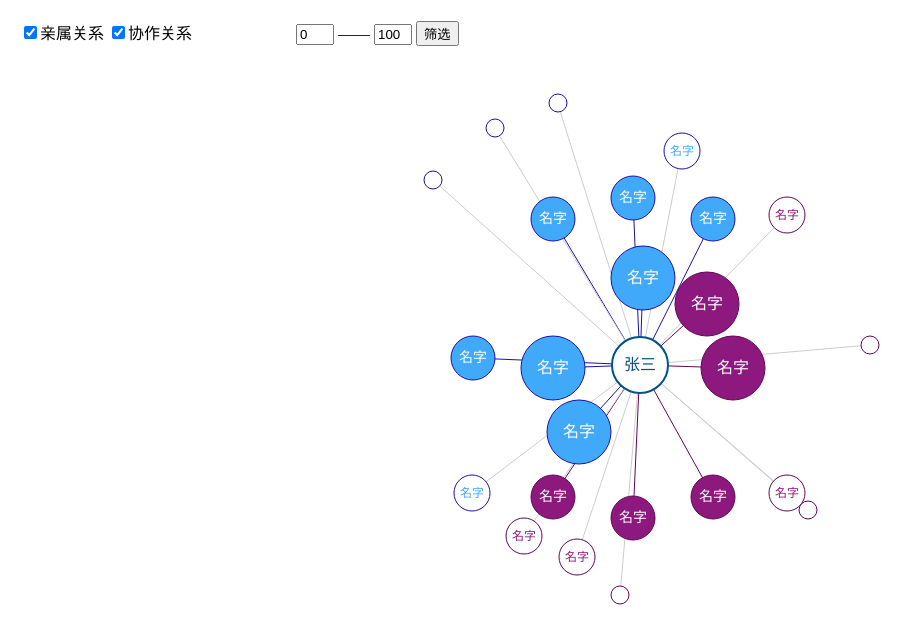
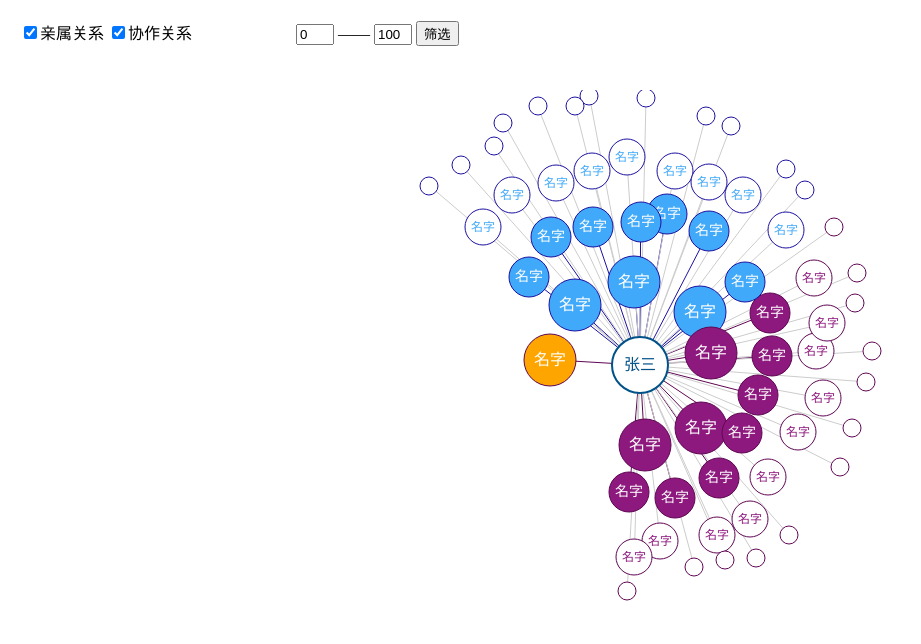
Before and after one commit to 547079434/dragline, a plain HTML site: page drag_and_line.html in a window 1280 px wide. Shown: the whole page, without its empty margins (0-921 px from the left). Drawn offline with Linux system fonts and the light colour scheme.

Commit message:
no message

```diff
--- a/drag_and_line.html
+++ b/drag_and_line.html
@@ -32,36 +32,104 @@
     var data = {
         'father':{'id':'main','name':'张三'},
         'children':[
-            {'id':'1','name':'名字','style':1,'close':90},
-            {'id':'2','name':'名字','style':1,'close':90},
-            {'id':'3','name':'名字','style':1,'close':90},
-            {'id':'6','name':'名字','style':2,'close':90},
-            {'id':'7','name':'名字','style':2,'close':90},
-            {'id':'8','name':'名字','style':3,'close':90},
-            {'id':'11','name':'名字','style':1,'close':80},
-            {'id':'12','name':'名字','style':1,'close':80},
-            {'id':'13','name':'名字','style':1,'close':80},
-            {'id':'14','name':'名字','style':1,'close':80},
-            {'id':'15','name':'名字','style':2,'close':80},
-            {'id':'16','name':'名字','style':2,'close':80},
-            {'id':'17','name':'名字','style':2,'close':80},
-            {'id':'18','name':'名字','style':3,'close':80},
-            {'id':'19','name':'名字','style':3,'close':80},
-            {'id':'21','name':'名字','style':1,'close':50},
-            {'id':'22','name':'名字','style':1,'close':50},
-            {'id':'23','name':'名字','style':2,'close':50},
-            {'id':'24','name':'名字','style':2,'close':50},
-            {'id':'25','name':'名字','style':2,'close':50},
-            {'id':'28','name':'名字','style':2,'close':50},
-            {'id':'26','name':'名字','style':3,'close':50},
-            {'id':'27','name':'名字','style':3,'close':50},
-            {'id':'31','name':'名字','style':1,'close':40},
-            {'id':'32','name':'名字','style':3,'close':40},
-            {'id':'35','name':'名字','style':1,'close':40},
-            {'id':'36','name':'名字','style':1,'close':40},
-            {'id':'33','name':'名字','style':2,'close':40},
-            {'id':'34','name':'名字','style':2,'close':40},
-            {'id':'39','name':'名字','style':2,'close':40},
+            {'id':'1_1','name':'名字','style':1,'close':90},
+            {'id':'1_2','name':'名字','style':1,'close':90},
+            {'id':'1_3','name':'名字','style':1,'close':90},
+            {'id':'1_4','name':'名字','style':1,'close':90},
+            {'id':'1_5','name':'名字','style':1,'close':90},
+            {'id':'1_6','name':'名字','style':2,'close':90},
+            {'id':'1_7','name':'名字','style':2,'close':90},
+            {'id':'1_8','name':'名字','style':2,'close':90},
+            {'id':'1_9','name':'名字','style':2,'close':90},
+            {'id':'1_10','name':'名字','style':3,'close':90},
+
+            {'id':'2_1','name':'名字','style':1,'close':80},
+            {'id':'2_2','name':'名字','style':1,'close':80},
+            {'id':'2_3','name':'名字','style':1,'close':80},
+            {'id':'2_4','name':'名字','style':1,'close':80},
+            {'id':'2_5','name':'名字','style':2,'close':80},
+            {'id':'2_6','name':'名字','style':2,'close':80},
+            {'id':'2_7','name':'名字','style':2,'close':80},
+            {'id':'2_8','name':'名字','style':2,'close':80},
+            {'id':'2_9','name':'名字','style':2,'close':80},
+            {'id':'2_10','name':'名字','style':2,'close':80},
+            {'id':'2_11','name':'名字','style':2,'close':80},
+            {'id':'2_12','name':'名字','style':2,'close':80},
+            {'id':'2_13','name':'名字','style':1,'close':80},
+            {'id':'2_14','name':'名字','style':1,'close':80},
+            {'id':'2_15','name':'名字','style':1,'close':80},
+            {'id':'2_16','name':'名字','style':1,'close':80},
+            {'id':'2_17','name':'名字','style':1,'close':80},
+            {'id':'2_18','name':'名字','style':1,'close':80},
+            {'id':'2_19','name':'名字','style':2,'close':80},
+            {'id':'2_20','name':'名字','style':2,'close':80},
+
+            {'id':'3_1','name':'名字','style':1,'close':50},
+            {'id':'3_2','name':'名字','style':1,'close':50},
+            {'id':'3_3','name':'名字','style':1,'close':50},
+            {'id':'3_4','name':'名字','style':1,'close':50},
+            {'id':'3_5','name':'名字','style':1,'close':50},
+            {'id':'3_6','name':'名字','style':1,'close':50},
+            {'id':'3_7','name':'名字','style':1,'close':50},
+            {'id':'3_8','name':'名字','style':1,'close':50},
+            {'id':'3_9','name':'名字','style':1,'close':50},
+            {'id':'3_10','name':'名字','style':1,'close':50},
+            {'id':'3_11','name':'名字','style':1,'close':50},
+            {'id':'3_12','name':'名字','style':1,'close':50},
+            {'id':'3_13','name':'名字','style':1,'close':50},
+            {'id':'3_14','name':'名字','style':1,'close':50},
+            {'id':'3_15','name':'名字','style':2,'close':50},
+            {'id':'3_16','name':'名字','style':2,'close':50},
+            {'id':'3_17','name':'名字','style':2,'close':50},
+            {'id':'3_18','name':'名字','style':2,'close':50},
+            {'id':'3_19','name':'名字','style':2,'close':50},
+            {'id':'3_20','name':'名字','style':2,'close':50},
+            {'id':'3_21','name':'名字','style':2,'close':50},
+            {'id':'3_22','name':'名字','style':2,'close':50},
+            {'id':'3_23','name':'名字','style':2,'close':50},
+            {'id':'3_24','name':'名字','style':2,'close':50},
+            {'id':'3_25','name':'名字','style':2,'close':50},
+            {'id':'3_26','name':'名字','style':2,'close':50},
+            {'id':'3_27','name':'名字','style':2,'close':50},
+            {'id':'3_28','name':'名字','style':2,'close':50},
+
+            {'id':'4_1','name':'名字','style':1,'close':40},
+            {'id':'4_2','name':'名字','style':1,'close':40},
+            {'id':'4_3','name':'名字','style':1,'close':40},
+            {'id':'4_4','name':'名字','style':1,'close':40},
+            {'id':'4_5','name':'名字','style':1,'close':40},
+            {'id':'4_6','name':'名字','style':1,'close':40},
+            {'id':'4_7','name':'名字','style':1,'close':40},
+            // {'id':'4_8','name':'名字','style':1,'close':40},
+            // {'id':'4_9','name':'名字','style':1,'close':40},
+            // {'id':'4_10','name':'名字','style':1,'close':40},
+            // {'id':'4_11','name':'名字','style':1,'close':40},
+            // {'id':'4_12','name':'名字','style':1,'close':40},
+            // {'id':'4_13','name':'名字','style':1,'close':40},
+            {'id':'4_14','name':'名字','style':1,'close':40},
+            {'id':'4_15','name':'名字','style':1,'close':40},
+            {'id':'4_16','name':'名字','style':1,'close':40},
+            {'id':'4_17','name':'名字','style':1,'close':40},
+            {'id':'4_18','name':'名字','style':1,'close':40},
+            // {'id':'4_19','name':'名字','style':1,'close':40},
+            // {'id':'4_20','name':'名字','style':1,'close':40},
+            // {'id':'4_21','name':'名字','style':1,'close':40},
+            // {'id':'4_22','name':'名字','style':1,'close':40},
+            // {'id':'4_23','name':'名字','style':2,'close':40},
+            // {'id':'4_24','name':'名字','style':2,'close':40},
+            {'id':'4_25','name':'名字','style':2,'close':40},
+            {'id':'4_26','name':'名字','style':2,'close':40},
+            {'id':'4_27','name':'名字','style':2,'close':40},
+            {'id':'4_28','name':'名字','style':2,'close':40},
+            {'id':'4_29','name':'名字','style':2,'close':40},
+            {'id':'4_31','name':'名字','style':2,'close':40},
+            {'id':'4_32','name':'名字','style':2,'close':40},
+            {'id':'4_33','name':'名字','style':2,'close':40},
+            {'id':'4_34','name':'名字','style':2,'close':40},
+            {'id':'4_35','name':'名字','style':2,'close':40},
+            {'id':'4_36','name':'名字','style':2,'close':40},
+            {'id':'4_37','name':'名字','style':2,'close':40},
+
         ]
     }
     var data2 = {
@@ -82,7 +150,7 @@
         ]
     }
 
-    var info = DragLine.LoadingInfo(board,data);
+    var info = DragLine.LoadingInfo(board,data,3);
     function fuc(id){
         console.log('单机:',id);
     }
--- a/js/dragline.js
+++ b/js/dragline.js
@@ -595,14 +595,14 @@ DragLine.CreateMenu = function($board){
 }
 
 // 生成单一指向关系图
-DragLine.LoadingInfo = function($board,data){
+DragLine.LoadingInfo = function($board,data,num=1){
     // 获取变量
     var width = $board.width();                                         //画板宽度
     var height = $board.height();                                       //画板高度
     var x0 = width/2-30;                                                //中心点x轴
     var y0 = height/2-30;                                               //中心点y轴
-    var r_list = [90,160,210,250]                                       //外层半径
-    var partNum = 2                                                     //模块数量 (目前支持2、3分法)
+    var r_list = [80,140,195,245]                                       //外层半径
+    var partNum = num                                                   //模块数量 (目前支持2、3分法)
     // 中心点画圆
     var circle = '<circle cx="30" cy="30" r="28" style="fill:white;" stroke="rgb(0,82,137)" stroke-width="2"></circle><text x="50%" y="50%" dy=".3em" fill="rgb(0,82,137)" text-anchor="middle">'+data.father.name+'</text>';
     var obj = $board.createMoveObj(circle,x0,y0,data.father.id);
@@ -618,25 +618,44 @@ DragLine.LoadingInfo = function($board,data){
             return [y1,y2];
         }
     }
-    // 获取等分列表(n表示一象限几等分)
+    // 获取等分列表
     function get_x_list(r){
         var n;
         if(r<100){
             n = 1;
-        }else if(r < 200){
+        }else if(r < 120){
             n = 2;
+        }else if(r < 160){
+            n = 3;
+        }else if(r < 220){
+            n = 4;
         }else{
-            n = 3;
+            n = 5;
         }
         var x_list = [];
-        if(n==1){
+        if(n==1){               // 总点数：8
             x_list = [x0,x0+Math.sqrt(2)*r/2,x0-Math.sqrt(2)*r/2,x0+r,x0-r];
-        }else if(n==2){
+        }else if(n==2){         // 总点数：12
             x_list = [x0,x0+r/2,x0-r/2,x0+Math.sqrt(3)*r/2,x0-Math.sqrt(3)*r/2,x0+r,x0-r];
-        }else if(n==3){
-            x_list = [x0,x0+r/4,x0-r/4,x0+r/2,x0-r/2,x0+3*r/4,x0-3*r/4,x0+r,x0-r];
+        }else if(n==3){         // 总点数：20
+            x_list = [x0,x0+3*r/10,x0-3*r/10,x0+4*r/7,x0-4*r/7,x0+4*r/5,x0-4*r/5,x0+18*r/19,x0-18*r/19,x0+r,x0-r];
+        }else if(n==4){         // 总点数：28
+            x_list = [x0,x0+r/5,x0-r/5,x0+2*r/5,x0-2*r/5,x0+3*r/5,x0-3*r/5,x0+3.8*r/5,x0-3.8*r/5,x0+9*r/10,x0-9*r/10,x0+9.8*r/10,x0-9.8*r/10,x0+r,x0-r];
+        }else{                  // 总点数：44
+            x_list = [x0,x0+1.1*r/9,x0-r/9,x0+2*r/9,x0-2*r/9,x0+3*r/9,x0-3*r/9,x0+4*r/9,x0-4*r/9,x0+5*r/9,x0-5*r/9,x0+6*r/9,x0-6*r/9,x0+7*r/9,x0-7*r/9,x0+7.8*r/9,x0-7.8*r/9,x0+8.5*r/9,x0-8.5*r/9,x0+8.9*r/9,x0-8.9*r/9,x0+r,x0-r];
         }
         return x_list;
+    }
+    // 随机坐标
+    function random_position(x,y){
+        if(Math.random()>0.5){
+            x += Math.random()*10;
+            y += Math.random()*10;
+        }else{
+            x -= Math.random()*10;
+            y -= Math.random()*10;
+        }
+        return [x,y];
     }
     // 分布算法
     function cutPart(r_list,part_num){
@@ -656,15 +675,18 @@ DragLine.LoadingInfo = function($board,data){
                 for(j in y_list){
                     // 得到x、y值,设置坐标分布类型
                     var y = y_list[j];
-                    var xy = {'x':x,'y':y};
-                    if(part_num==2){                         //二等分
+                    var random_xy = random_position(x,y)
+                    var xy = {'x':random_xy[0],'y':random_xy[1]};
+                    if(part_num==1){                               //不分
+                        point_dict[1][m].push(xy);
+                    }else if(part_num==2){                         //二等分
                         var l = (height-y0)/x0;
                         if((height-y)/x > l){
                             point_dict[1][m].push(xy);
                         }else{
                             point_dict[2][m].push(xy);
                         }
-                    }else if(part_num==3){                   //三等分
+                    }else if(part_num==3){                          //三等分
                         var l = (y0-y)/(x-x0);
                         if(y<y0&&(l<=-(Math.sqrt(3)/3)||l>Math.sqrt(3)/3)){
                             point_dict[1][m].push(xy);
@@ -720,11 +742,11 @@ DragLine.LoadingInfo = function($board,data){
         // 亲密度条件判断
         if(children.close >= 90){
             m = 0;
-            r = 32;
+            r = 26;
             text = '<text x="50%" y="50%" dy=".3em" fill="#fff" text-anchor="middle">'+children.name+'</text>';
         }else if(children.close >= 80){
             m = 1;
-            r = 22;
+            r = 20;
             text = '<text x="50%" y="50%" dy=".3em" fill="#fff" text-anchor="middle" style="font-size:14px;">'+children.name+'</text>';
         }else if(children.close >= 50){
             m = 2;
```
